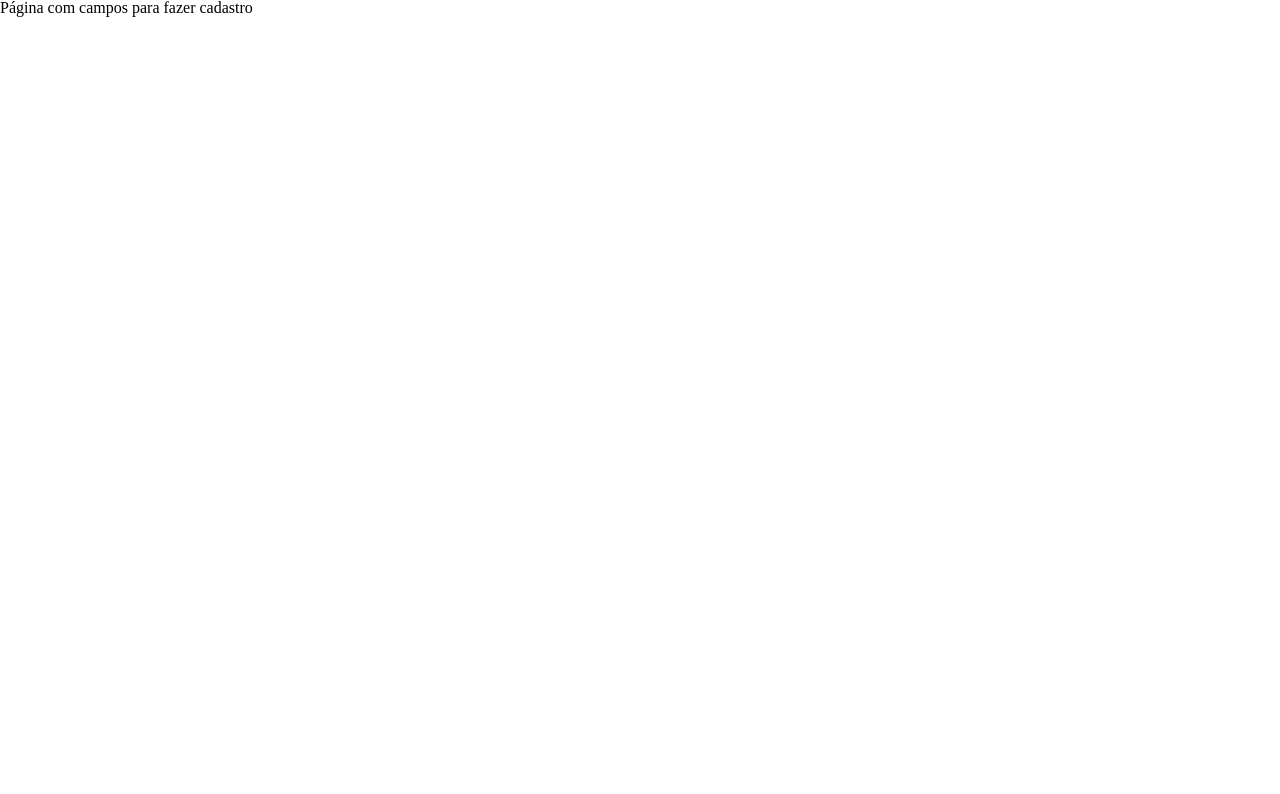
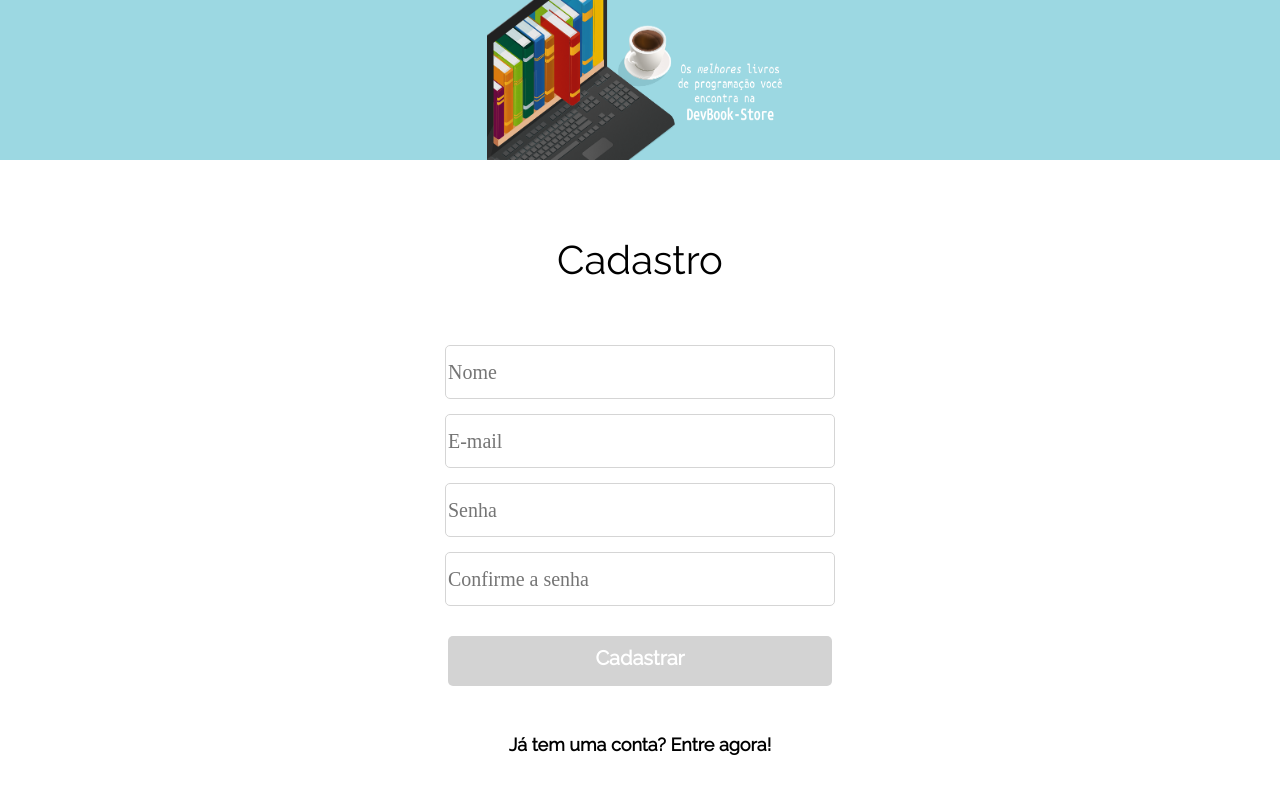
Before and after one commit to anapsv/projeto14-DevBook-Store-front, a React (Create React App) app: page /signup in a window 1280 px wide. Shown: the top 794 px of the page. Built offline with nearby package versions, Linux system fonts and the light colour scheme; a web font is replaced by a local one.

Commit message:
layout sign up

```diff
--- a/src/SignUp.js
+++ b/src/SignUp.js
@@ -1,8 +1,91 @@
-
+import styled from "styled-components";
+import topo from './assets/img/topo.png'
 export default function SignUp() {
     return (
         <>
-        <p>Página com campos para fazer cadastro</p>
+            <ImgContainer>
+                <img src={topo} alt='DevBook-Store' />
+            </ImgContainer>
+            <Logar><h1>Cadastro</h1></Logar>
+            <Form>
+                <input type='nome' placeholder="Nome" />
+                <input type='email' placeholder="E-mail" />
+                <input type='password' placeholder="Senha" />
+                <input type='password' placeholder="Confirme a senha"/>
+                <Botao>
+                    <Entrar>Cadastrar</Entrar>
+                </Botao>
+                <Cadastro >Já tem uma conta? Entre agora!</Cadastro>
+            </Form>
         </>
     );
 }
+const ImgContainer = styled.div`
+    width: 100%;
+    height: 120%;
+    background-color: #9CD8E2;
+    display: flex;
+    justify-content: center;
+  ;
+    img {
+        width: 306px;
+        height: 160px;
+    }
+`
+const Logar = styled.div`
+    display: flex;
+    align-self: center;
+    justify-content: center;
+    h1{
+        font-family: 'Raleway';
+    font-style: normal;
+    font-weight: 400;
+    font-size: 40px;
+    margin-top : 80px
+    }
+`
+const Form = styled.form`
+display: flex;
+justify-content: center;
+flex-direction: column;
+margin-top: 50px;
+  input{
+width: 30%;
+height: 50px;
+align-self:center;
+border-radius: 5px;
+background: #FFFFFF;
+border: 1px solid #D5D5D5;
+font-family: 'Lexend Deca';
+font-style: normal;
+font-weight: 400;
+font-size: 19.976px;
+margin-top: 15px;
+  }
+  `
+const Botao = styled.div`
+background: #D3D3D3;
+border-radius: 5px;
+width: 30%;
+height: 50px;
+margin-top: 30px;
+align-self: center;
+display: flex;
+justify-content: center;
+`
+const Entrar = styled.div`
+font-family: 'Raleway';
+font-style: normal;
+font-weight: 700;
+font-size: 20px;
+color:#FFFFFF;
+margin-top: 12px;
+`
+const Cadastro = styled.div`
+font-family: 'Raleway';
+font-style: normal;
+font-weight: 700;
+font-size: 18px;
+text-align: center;
+color:#000000;
+margin-top: 50px`
```
